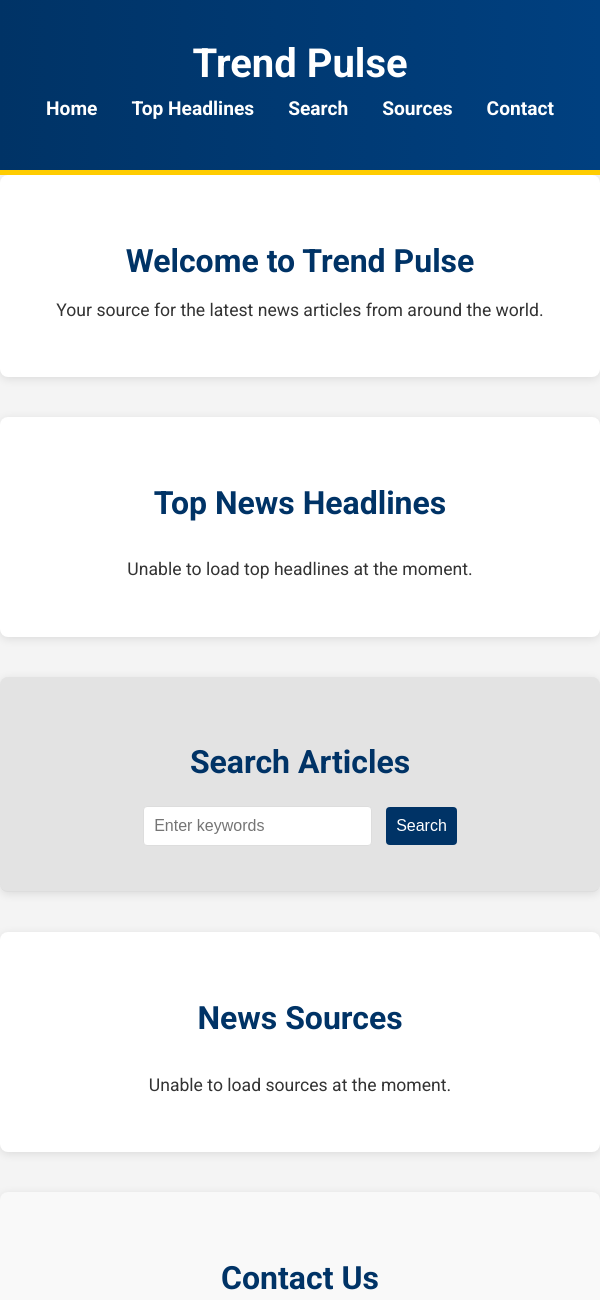
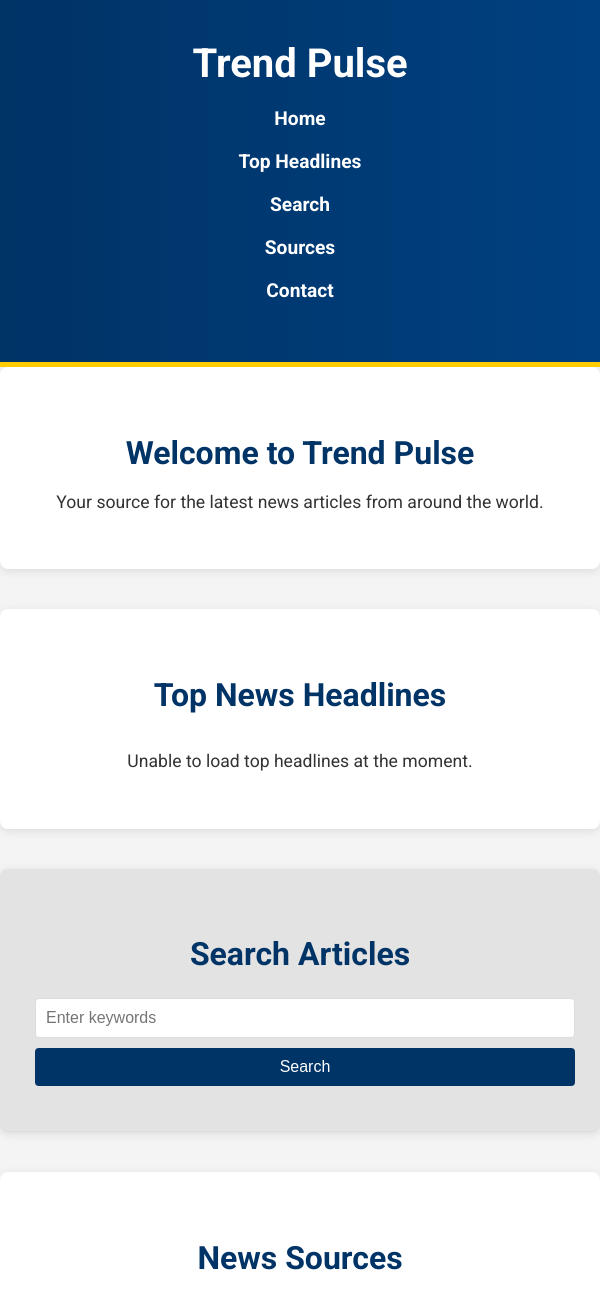
Before and after one commit to DevBrianKE/Trend-Pulse, a plain HTML site: page index.html in a window 600 px wide. Shown: the top 1300 px of the page. Drawn offline with Linux system fonts and the light colour scheme; no server answers.

Commit message:
add more features

```diff
--- a/styles.css
+++ b/styles.css
@@ -290,3 +290,32 @@ footer a:hover {
         transform: translateY(0);
     }
 }
+/* For tablets */
+@media (min-width: 600px) and (max-width: 900px) {
+    header nav ul li {
+        display: inline-block;
+        margin: 0 10px;
+    }
+    article, .source {
+        width: 45%;
+    }
+}
+
+/* For mobile phones */
+@media (max-width: 600px) {
+    header nav ul {
+        display: flex;
+        flex-direction: column;
+        align-items: center;
+    }
+    header nav ul li {
+        margin: 10px 0;
+    }
+    article, .source {
+        width: 100%;
+    }
+    #search-form input, #search-form button {
+        width: 100%;
+        box-sizing: border-box;
+    }
+}
```
